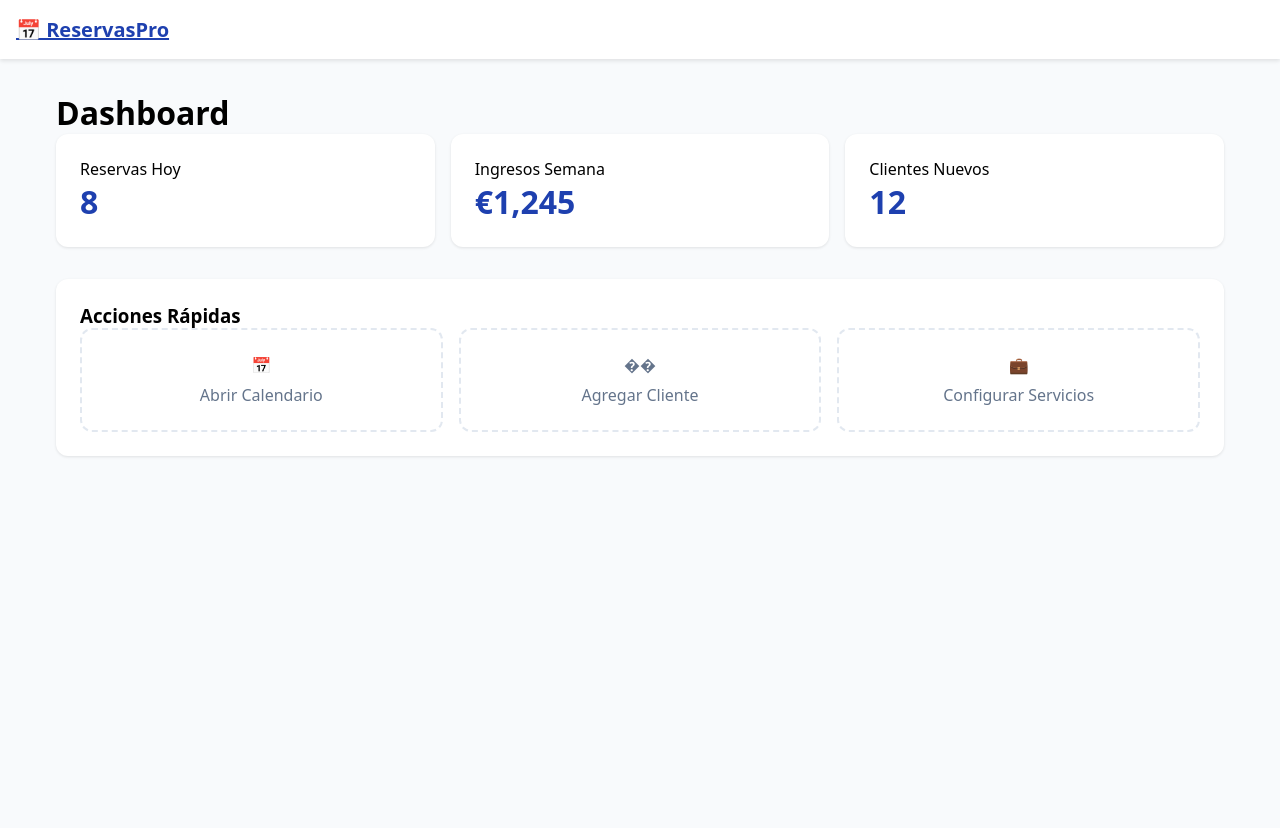
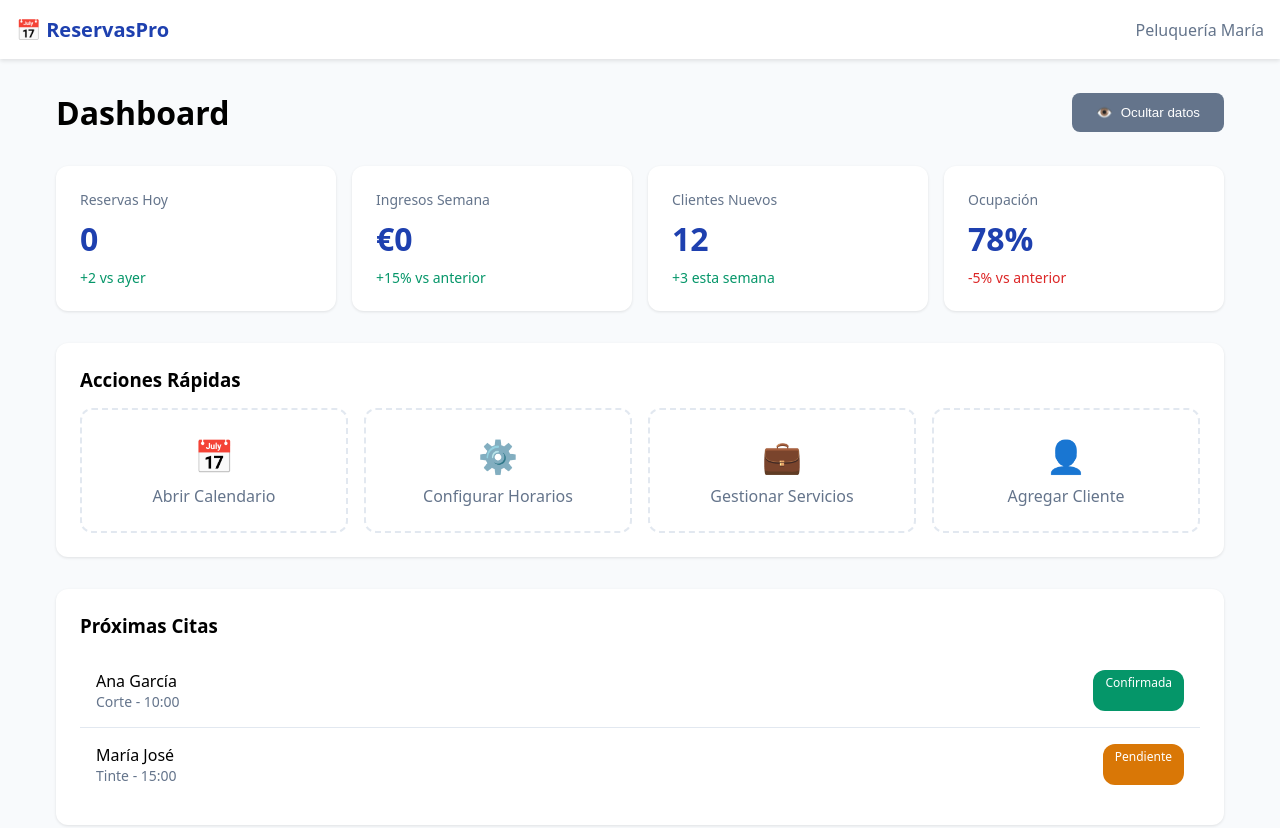
Before and after one commit to citry84-afk/reservaspro, a plain HTML site: page dashboard/index.html in a window 1280 px wide. Before the commit the page ends 800 px from the top, so only its background shows below. Drawn offline with Linux system fonts and the light colour scheme.

Commit message:
✅ DASHBOARD CON BOTÓN PRIVACIDAD FUNCIONAL

```diff
--- a/dashboard/index.html
+++ b/dashboard/index.html
@@ -7,39 +7,124 @@
     <style>
         * { margin: 0; padding: 0; box-sizing: border-box; }
         body { font-family: system-ui; background: #f8fafc; }
-        .header { background: white; padding: 1rem; box-shadow: 0 2px 4px rgba(0,0,0,0.1); }
+        .header {
+            background: white;
+            padding: 1rem;
+            box-shadow: 0 2px 4px rgba(0,0,0,0.1);
+            display: flex;
+            justify-content: space-between;
+            align-items: center;
+        }
         .container { max-width: 1200px; margin: 2rem auto; padding: 0 1rem; }
-        .logo { font-size: 1.25rem; font-weight: bold; color: #1e40af; }
-        .btn { padding: 0.75rem 1.5rem; border: none; border-radius: 8px; background: #1e40af; color: white; text-decoration: none; }
-        .stats { display: grid; grid-template-columns: repeat(auto-fit, minmax(250px, 1fr)); gap: 1rem; margin-bottom: 2rem; }
-        .stat-card { background: white; padding: 1.5rem; border-radius: 12px; box-shadow: 0 1px 3px rgba(0,0,0,0.1); }
-        .stat-value { font-size: 2rem; font-weight: bold; color: #1e40af; }
-        .quick-actions { background: white; padding: 1.5rem; border-radius: 12px; box-shadow: 0 1px 3px rgba(0,0,0,0.1); }
-        .actions { display: grid; grid-template-columns: repeat(auto-fit, minmax(200px, 1fr)); gap: 1rem; }
-        .action-btn { display: flex; flex-direction: column; align-items: center; gap: 0.5rem; padding: 1.5rem; border: 2px dashed #e2e8f0; border-radius: 12px; text-decoration: none; color: #64748b; }
+        .logo { font-size: 1.25rem; font-weight: bold; color: #1e40af; text-decoration: none; }
+        .btn {
+            padding: 0.75rem 1.5rem;
+            border: none;
+            border-radius: 8px;
+            background: #1e40af;
+            color: white;
+            cursor: pointer;
+            display: inline-flex;
+            align-items: center;
+            gap: 0.5rem;
+        }
+        .btn:hover { background: #1e3a8a; }
+        .btn-secondary { background: #64748b; }
+        .page-header {
+            display: flex;
+            justify-content: space-between;
+            align-items: center;
+            margin-bottom: 2rem;
+        }
+        .stats {
+            display: grid;
+            grid-template-columns: repeat(auto-fit, minmax(250px, 1fr));
+            gap: 1rem;
+            margin-bottom: 2rem;
+        }
+        .stat-card {
+            background: white;
+            padding: 1.5rem;
+            border-radius: 12px;
+            box-shadow: 0 1px 3px rgba(0,0,0,0.1);
+        }
+        .stat-title { color: #64748b; font-size: 0.875rem; margin-bottom: 0.5rem; }
+        .stat-value {
+            font-size: 2rem;
+            font-weight: bold;
+            color: #1e40af;
+        }
+        .stat-change { font-size: 0.875rem; color: #059669; margin-top: 0.5rem; }
+        .quick-actions {
+            background: white;
+            padding: 1.5rem;
+            border-radius: 12px;
+            box-shadow: 0 1px 3px rgba(0,0,0,0.1);
+        }
+        .actions {
+            display: grid;
+            grid-template-columns: repeat(auto-fit, minmax(200px, 1fr));
+            gap: 1rem;
+            margin-top: 1rem;
+        }
+        .action-btn {
+            display: flex;
+            flex-direction: column;
+            align-items: center;
+            gap: 0.5rem;
+            padding: 1.5rem;
+            border: 2px dashed #e2e8f0;
+            border-radius: 12px;
+            text-decoration: none;
+            color: #64748b;
+            transition: all 0.2s;
+        }
         .action-btn:hover { border-color: #1e40af; color: #1e40af; }
+        .hidden-data {
+            filter: blur(4px);
+            transition: filter 0.3s;
+        }
+        @media (max-width: 768px) {
+            .page-header { flex-direction: column; gap: 1rem; align-items: stretch; }
+            .stats { grid-template-columns: 1fr; }
+        }
     </style>
 </head>
 <body>
     <header class="header">
         <a href="../" class="logo">📅 ReservasPro</a>
+        <span style="color: #64748b;">Peluquería María</span>
     </header>
 
     <div class="container">
-        <h1>Dashboard</h1>
+        <div class="page-header">
+            <h1>Dashboard</h1>
+            <button id="privacyToggle" class="btn btn-secondary" onclick="togglePrivacy()">
+                <span id="privacyIcon">👁️</span>
+                <span id="privacyText">Ocultar datos</span>
+            </button>
+        </div>
 
         <div class="stats">
             <div class="stat-card">
-                <div>Reservas Hoy</div>
-                <div class="stat-value">8</div>
+                <div class="stat-title">Reservas Hoy</div>
+                <div class="stat-value" id="todayBookings">8</div>
+                <div class="stat-change">+2 vs ayer</div>
             </div>
             <div class="stat-card">
-                <div>Ingresos Semana</div>
-                <div class="stat-value">€1,245</div>
+                <div class="stat-title">Ingresos Semana</div>
+                <div class="stat-value sensitive-data" id="weeklyRevenue">€1,245</div>
+                <div class="stat-change">+15% vs anterior</div>
             </div>
             <div class="stat-card">
-                <div>Clientes Nuevos</div>
-                <div class="stat-value">12</div>
+                <div class="stat-title">Clientes Nuevos</div>
+                <div class="stat-value sensitive-data" id="newClients">12</div>
+                <div class="stat-change">+3 esta semana</div>
+            </div>
+            <div class="stat-card">
+                <div class="stat-title">Ocupación</div>
+                <div class="stat-value">78%</div>
+                <div class="stat-change" style="color: #dc2626;">-5% vs anterior</div>
             </div>
         </div>
 
@@ -47,19 +132,86 @@
             <h3>Acciones Rápidas</h3>
             <div class="actions">
                 <a href="calendar.html" class="action-btn">
-                    <span>📅</span>
+                    <span style="font-size: 2rem;">📅</span>
                     <span>Abrir Calendario</span>
                 </a>
-                <a href="#" class="action-btn">
-                    <span>��</span>
-                    <span>Agregar Cliente</span>
+                <a href="settings.html" class="action-btn">
+                    <span style="font-size: 2rem;">⚙️</span>
+                    <span>Configurar Horarios</span>
                 </a>
                 <a href="#" class="action-btn">
-                    <span>💼</span>
-                    <span>Configurar Servicios</span>
+                    <span style="font-size: 2rem;">💼</span>
+                    <span>Gestionar Servicios</span>
+                </a>
+                <a href="#" class="action-btn">
+                    <span style="font-size: 2rem;">👤</span>
+                    <span>Agregar Cliente</span>
                 </a>
             </div>
         </div>
+
+        <div style="background: white; padding: 1.5rem; border-radius: 12px; box-shadow: 0 1px 3px rgba(0,0,0,0.1); margin-top: 2rem;">
+            <h3>Próximas Citas</h3>
+            <div style="margin-top: 1rem;">
+                <div style="display: flex; justify-content: space-between; padding: 1rem; border-bottom: 1px solid #e2e8f0;">
+                    <div>
+                        <div style="font-weight: 500;" class="sensitive-data">Ana García</div>
+                        <div style="color: #64748b; font-size: 0.875rem;">Corte - 10:00</div>
+                    </div>
+                    <div style="background: #059669; color: white; padding: 0.25rem 0.75rem; border-radius: 12px; font-size: 0.75rem;">
+                        Confirmada
+                    </div>
+                </div>
+                <div style="display: flex; justify-content: space-between; padding: 1rem;">
+                    <div>
+                        <div style="font-weight: 500;" class="sensitive-data">María José</div>
+                        <div style="color: #64748b; font-size: 0.875rem;">Tinte - 15:00</div>
+                    </div>
+                    <div style="background: #d97706; color: white; padding: 0.25rem 0.75rem; border-radius: 12px; font-size: 0.75rem;">
+                        Pendiente
+                    </div>
+                </div>
+            </div>
+        </div>
     </div>
+
+    <script>
+        let privacyMode = false;
+
+        function togglePrivacy() {
+            privacyMode = !privacyMode;
+            const sensitiveElements = document.querySelectorAll('.sensitive-data');
+            const icon = document.getElementById('privacyIcon');
+            const text = document.getElementById('privacyText');
+
+            if (privacyMode) {
+                sensitiveElements.forEach(el => el.classList.add('hidden-data'));
+                icon.textContent = '🙈';
+                text.textContent = 'Mostrar datos';
+            } else {
+                sensitiveElements.forEach(el => el.classList.remove('hidden-data'));
+                icon.textContent = '👁️';
+                text.textContent = 'Ocultar datos';
+            }
+
+            localStorage.setItem('privacyMode', privacyMode);
+        }
+
+        document.addEventListener('DOMContentLoaded', function() {
+            const savedPrivacy = localStorage.getItem('privacyMode');
+            if (savedPrivacy === 'true') {
+                togglePrivacy();
+            }
+
+            const appointments = JSON.parse(localStorage.getItem('appointments') || '[]');
+            const today = new Date().toISOString().split('T')[0];
+            const todayAppts = appointments.filter(apt => apt.date === today);
+
+            document.getElementById('todayBookings').textContent = todayAppts.length;
+
+            const revenue = todayAppts.length * 25;
+            document.getElementById('weeklyRevenue').textContent = `€${revenue * 7}`;
+        });
+    </script>
 </body>
 </html>
```
